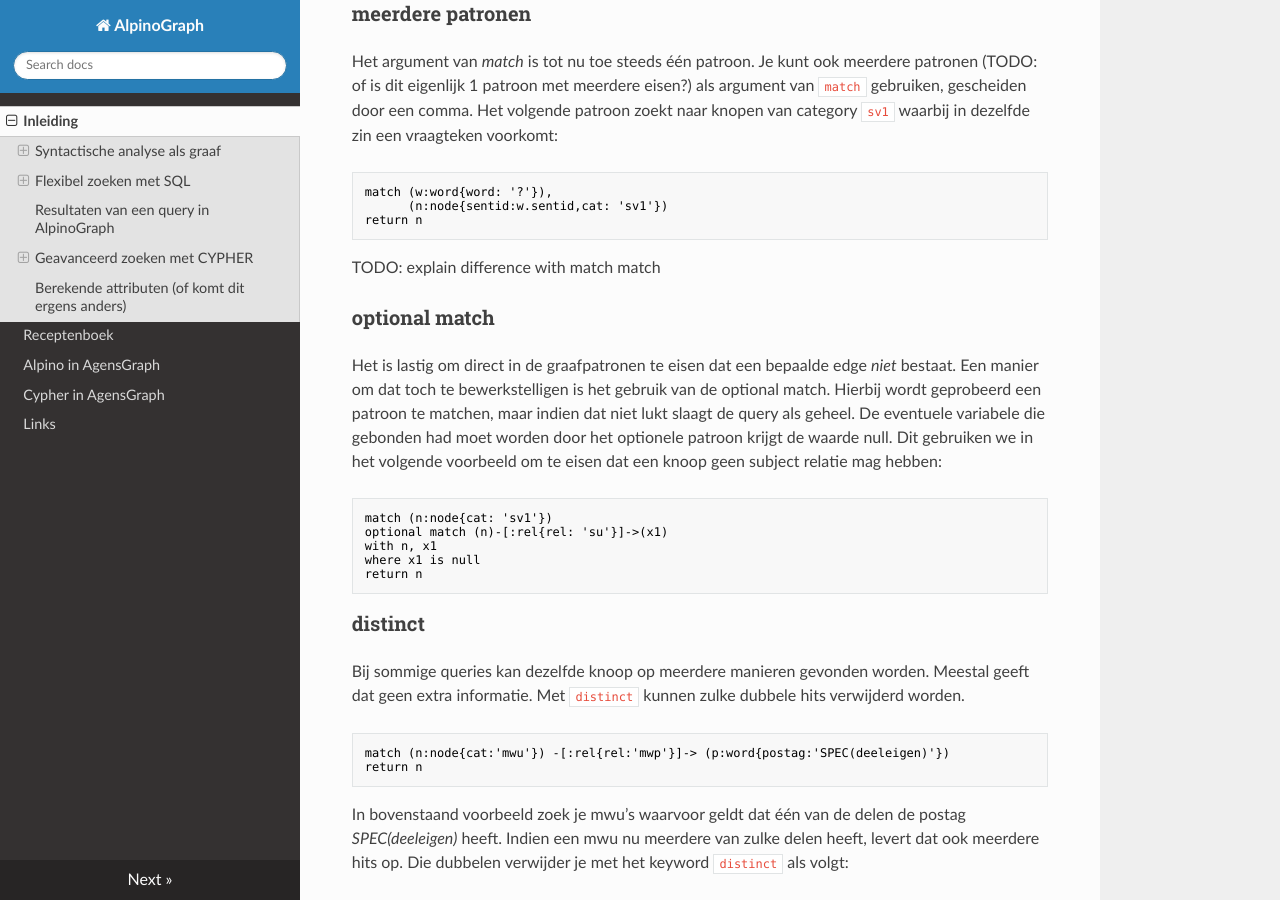
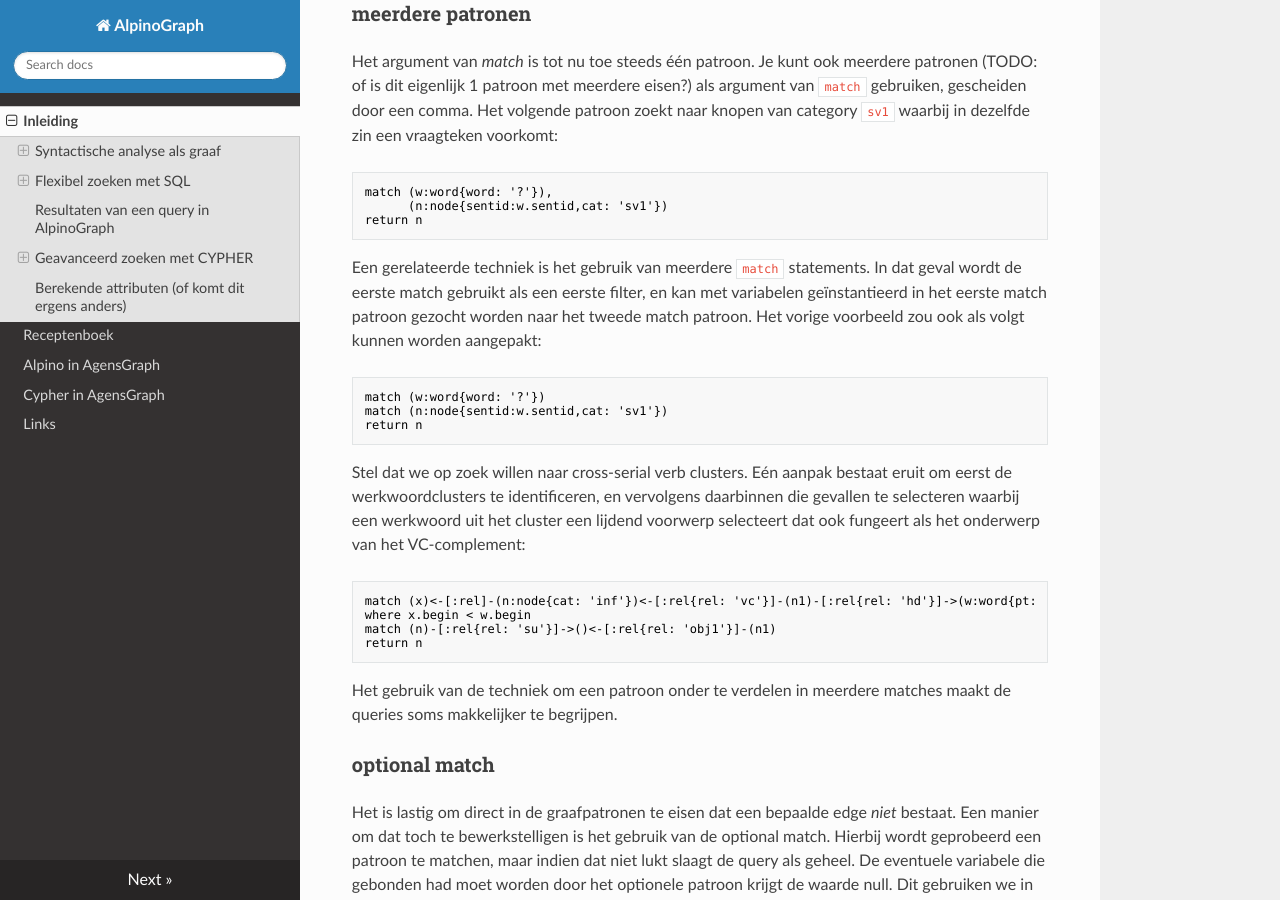
Before and after one commit to rug-compling/alpinograph-docs, an MkDocs documentation site: the page built from docs/index.md, in a window 1280 px wide and 900 px high, scrolled down 4366 px. Built offline with MkDocs 1.6.1, drawn with Linux system fonts in a browser that asks for light colours; nearby versions of some CDN libraries.

Commit message:
Update index.md

````diff
--- a/docs/index.md
+++ b/docs/index.md
@@ -173,9 +173,25 @@ match (w:word{word: '?'}),
 return n
 ```
 
-TODO: explain difference with
-match
-match
+Een gerelateerde techniek is het gebruik van meerdere `match` statements. In dat geval wordt de eerste match gebruikt als een eerste filter, en kan met variabelen geïnstantieerd in het eerste match patroon gezocht worden naar het tweede match patroon. Het vorige voorbeeld zou ook als volgt kunnen worden aangepakt:
+
+```text
+match (w:word{word: '?'})
+match (n:node{sentid:w.sentid,cat: 'sv1'})
+return n
+```
+
+Stel dat we op zoek willen naar cross-serial verb clusters. Eén aanpak bestaat eruit om eerst de werkwoordclusters te identificeren, en vervolgens daarbinnen die gevallen te selecteren waarbij een werkwoord uit het cluster een lijdend voorwerp selecteert dat ook fungeert als het onderwerp van het VC-complement:
+
+```text
+match (x)<-[:rel]-(n:node{cat: 'inf'})<-[:rel{rel: 'vc'}]-(n1)-[:rel{rel: 'hd'}]->(w:word{pt: 'ww'})
+where x.begin < w.begin
+match (n)-[:rel{rel: 'su'}]->()<-[:rel{rel: 'obj1'}]-(n1)
+return n
+```
+
+Het gebruik van de techniek om een patroon onder te verdelen in meerdere matches maakt de queries soms makkelijker te begrijpen.
+
 
 ### optional match
 
````
